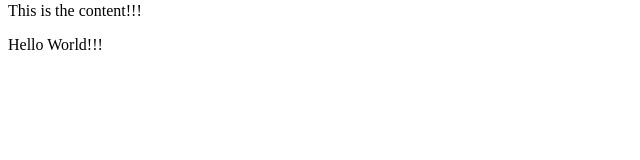
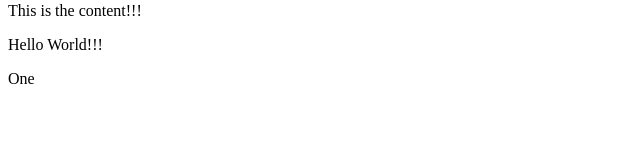
Before and after one commit to anhvurz90/ReactJs, a React app: page / in a window 1280 px wide. Shown: the part 125-285 px from the top of the page, without its empty margins (0-640 px from the left). Built offline with nearby package versions, Linux system fonts and the light colour scheme.

Commit message:
ReactJs - JSX: add js expression

```diff
--- a/App.jsx
+++ b/App.jsx
@@ -1,12 +1,14 @@
 import React from 'react';
 class App extends React.Component {
 	render() {
+		var i = 1;
 		return (
 			<div>
 				<h1>Header</h1>
 				<h2>Content</h2>
 				<p data-myattribute = "some value">This is the content!!!</p>
 				Hello World!!!
+				<p>{i == 1 ? 'One': 'not one'}</p>
 			</div>
 		);
 	}
```
